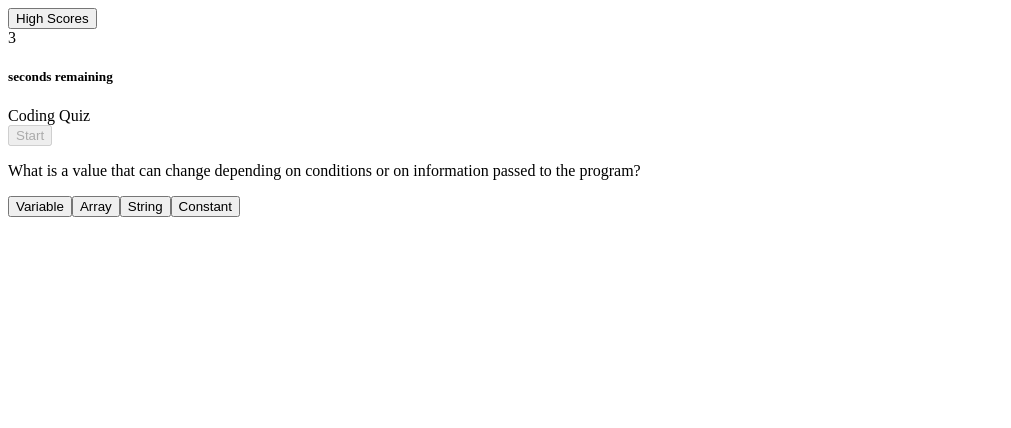
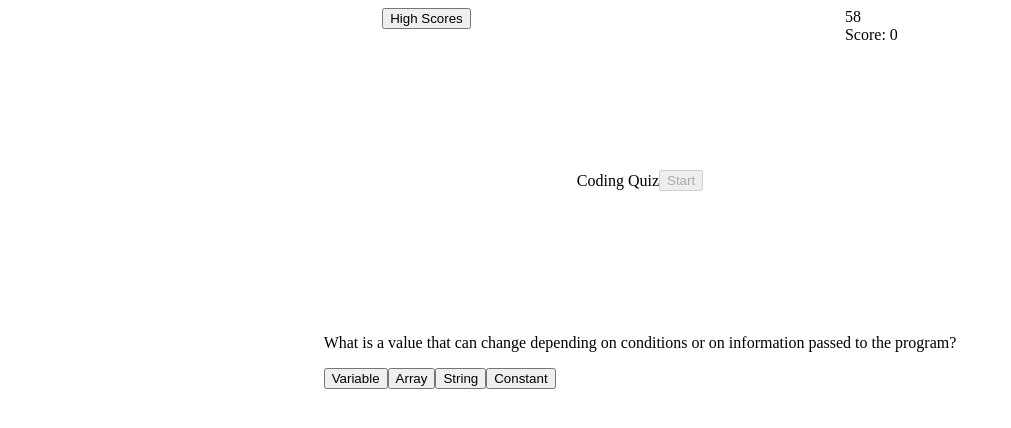
Before and after one commit to mrwait-music/Coding-Quiz, a plain HTML site: page index.html in a window 1280 px wide. Both pictures are taken after a click on the button "Start". Shown: the whole page, without its empty margins (0-1011 px from the left). Drawn offline with Linux system fonts and the light colour scheme.

Commit message:
CSS added.

```diff
--- a/index.html
+++ b/index.html
@@ -17,14 +17,16 @@
     <div class= "card-timer">
         <div class = "timer-text">
         <div class="large-font timer-count">60</div>
-        <h5>seconds remaining</h5>
+        <div id="score">Score: 0</div>
       </div>
       </div>
         </nav>
 
     <header id="startRemove">
       <div class= "large-font">Coding Quiz</div>
+      <div>
       <button class="start-button">Start</button>
+      </div>
     </header>
 
 
--- a/script.js
+++ b/script.js
@@ -14,7 +14,8 @@ var remove = document.querySelector("#startRemove")
 var userResponse = document.querySelector("#possibleAnswers")
 var timer;
 var timerCount;
-var score = 0;
+var score;
+var scoreEl = document.querySelector("#score")
 var qCounter = 0;
 
 
@@ -50,7 +51,7 @@ var questions = [
 
 
 
-var answers = ["variable", "array", "modulus", "object", "function", "string", "boolean", "constant", "if else", "Query Selector"];
+// var answers = ["variable", "array", "modulus", "object", "function", "string", "boolean", "constant", "if else", "Query Selector"];
 
 
 function init() {
@@ -58,7 +59,7 @@ function init() {
 
 // start timer
 function startGame() {
-  timerCount = 5;
+  timerCount = 60;
   startButton.disabled = true;
   startTimer()
   takeTest()
@@ -73,6 +74,7 @@ function startTimer() {
   timer = setInterval(function () {
     timerCount--;
     timerElement.textContent = timerCount;
+    console.log(timerCount)
     if (timerCount > 0) {
       if (score && timerCount > 0) {
         clearInterval(timer);
@@ -107,10 +109,15 @@ function checkCorrect(event) {
 var userAnswer = event.target.textContent
 var correctAnswer = questions[qCounter].correctAnswer
 if (userAnswer === correctAnswer){
-  console.log("correct")
+  scoreEl++
+  console.log("Correct")
 } else {
-  console.log("false")
+  // (timerCount - 10)
+  console.log("Incorrect")
 }
+// scoreEl.textContent = score
+// scoreEl.innerHTML = ""
+// scoreEl.append(score)
 qCounter++
 takeTest()
 }
--- a/style.css
+++ b/style.css
@@ -0,0 +1,18 @@
+#navBar {
+    display: flex;
+    flex-direction: row;
+    justify-content: space-evenly;
+}
+
+header {
+    display: flex;
+    justify-content: center;
+    margin: 10%;
+    align-items: center;
+
+}
+
+main {
+    display: flex;
+    justify-content: center;
+}
```
